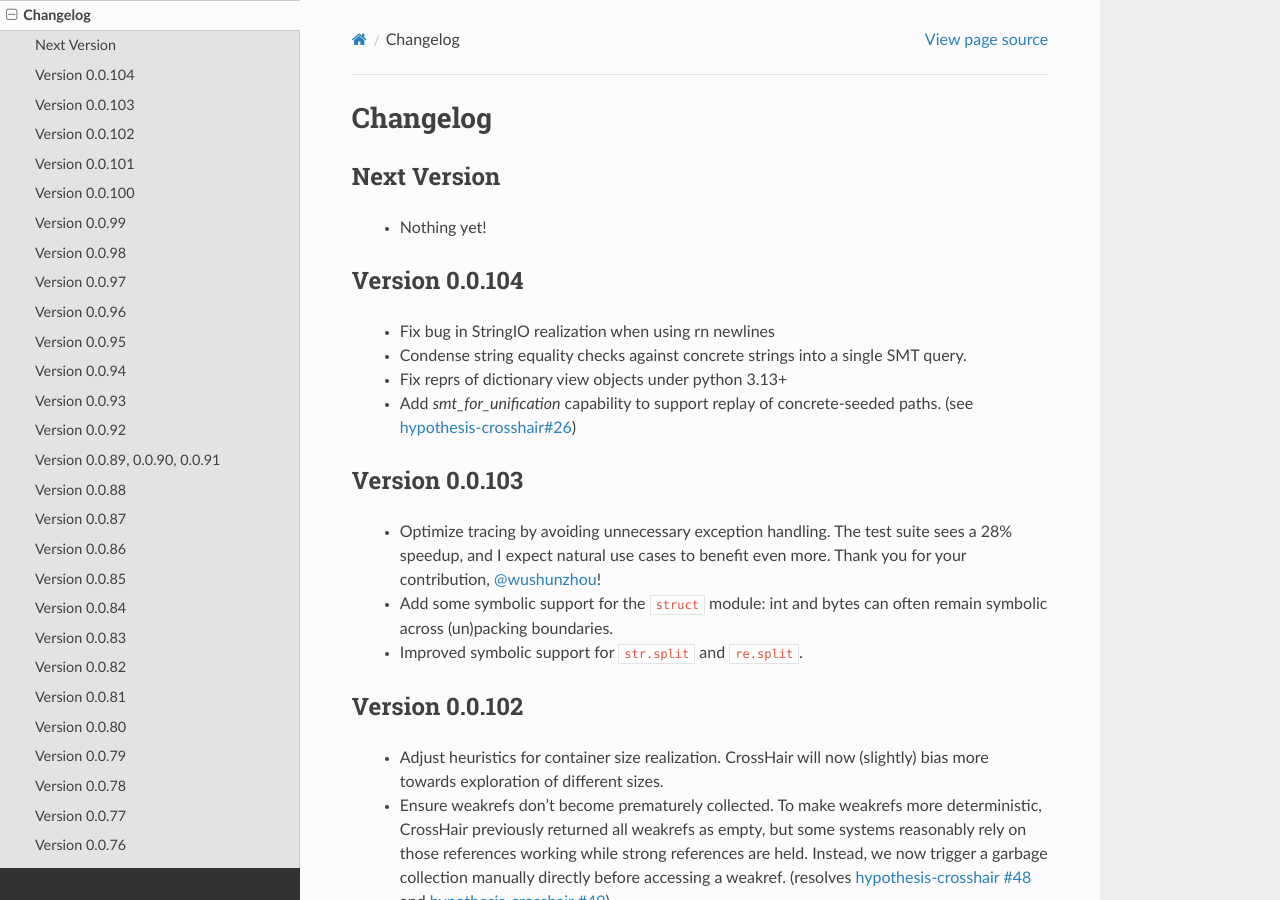
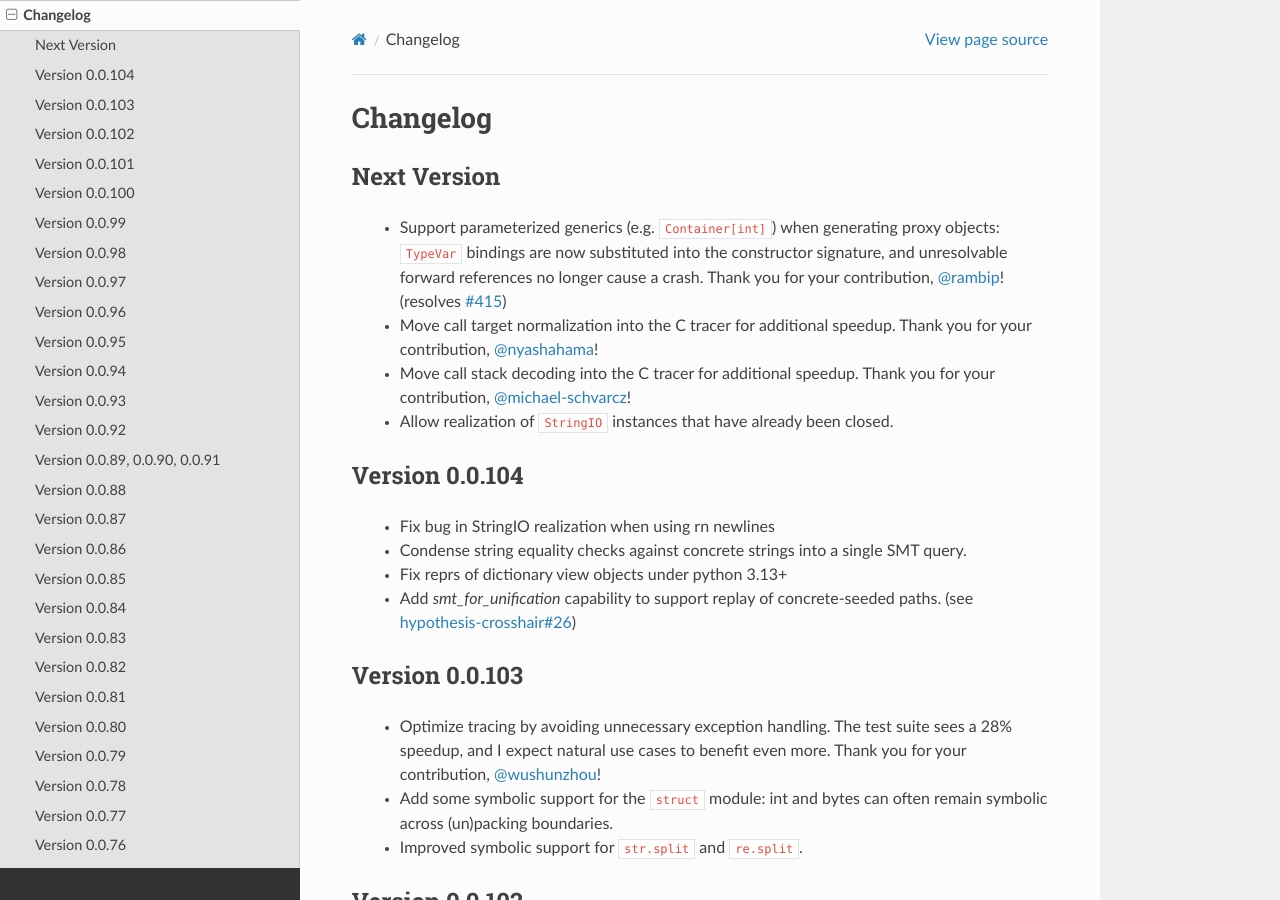
Before and after one commit to pschanely/CrossHair, a Sphinx documentation site: the page built from doc/source/changelog.rst, in a window 1280 px wide and 900 px high. Built offline with Sphinx 7.4.7 and the Read the Docs theme 3.1.0, drawn with Linux system fonts in a browser that asks for light colours; the version number is read from the project's files by our own code.

Commit message:
Update changelog

```diff
--- a/doc/source/changelog.rst
+++ b/doc/source/changelog.rst
@@ -6,7 +6,20 @@ Changelog
 Next Version
 ---------------
 
- * Nothing yet!
+ * Support parameterized generics (e.g. ``Container[int]``) when generating
+   proxy objects: ``TypeVar`` bindings are now substituted into the
+   constructor signature, and unresolvable forward references no longer
+   cause a crash.
+   Thank you for your contribution,
+   `@rambip <https://github.com/rambip>`_!
+   (resolves `#415 <https://github.com/pschanely/CrossHair/issues/415>`__)
+ * Move call target normalization into the C tracer for additional speedup.
+   Thank you for your contribution,
+   `@nyashahama <https://github.com/nyashahama>`_!
+ * Move call stack decoding into the C tracer for additional speedup.
+   Thank you for your contribution,
+   `@michael-schvarcz <https://github.com/michael-schvarcz>`_!
+ * Allow realization of ``StringIO`` instances that have already been closed.
 
 
 Version 0.0.104
```
